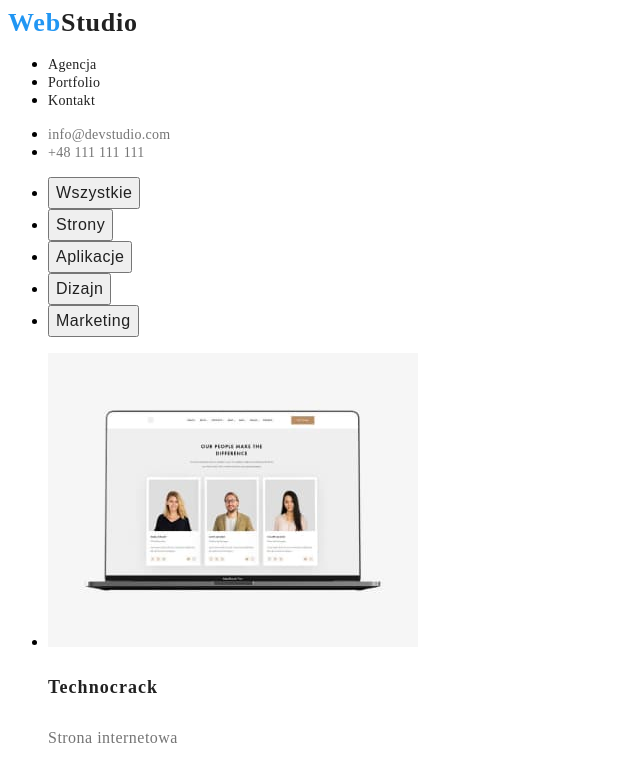
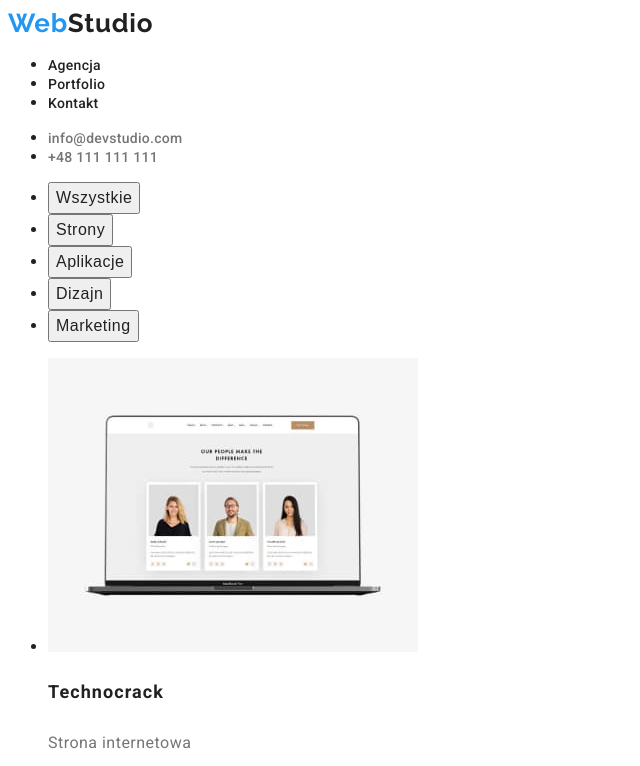
Before and after one commit to karolinascieszko/goit-markup-hw-02, a plain HTML site: page portfolio.html in a window 1280 px wide. Shown: the top 766 px of the page, without its empty margins (0-640 px from the left). Drawn offline with Linux system fonts and the light colour scheme.

Commit message:
poprawienie czcionki

```diff
--- a/css/styles.css
+++ b/css/styles.css
@@ -1,7 +1,5 @@
 :root {
-  --main-font-font-family: 'Roboto', sans-serif;
-
-  --secondary-font-font-family: 'Raleway', sans-serif;
+  --font-family: 'Raleway', sans-serif;
 
   --main-color: #2196f3;
   --main-font-color: #212121;
@@ -13,11 +11,12 @@
   --font-contact-footer-color: rgba(255, 255, 255, 0.6);
 }
 body {
-  font-family: var(--main-font) var(--main-font-color);
+  font-family: 'Roboto', sans-serif;
+  color: var(--main-font-color);
 }
 /*===== COMPONENTS=====*/
 .navigation-logo {
-  font-family: var(--secondary-font);
+  font-family: var(--font-family);
   font-weight: 700;
   font-size: 26px;
   line-height: 1.192;
--- a/portfolio.html
+++ b/portfolio.html
@@ -1,10 +1,15 @@
 <!DOCTYPE html>
-<html lang="pl-PL">
+<html lang="en">
   <head>
     <meta charset="UTF-8" />
     <meta http-equiv="X-UA-Compatible" content="IE=edge" />
     <meta name="viewport" content="width=device-width, initial-scale=1.0" />
     <link rel="stylesheet" href="./css/styles.css" />
+    <link rel="preconnect" href="https://fonts.gstatic.com" />
+    <link
+      href="https://fonts.googleapis.com/css2?family=Raleway:wght@700&family=Roboto:wght@400;500;700;900&display=swap"
+      rel="stylesheet"
+    />
     <title>Portfolio</title>
   </head>
   <body>
```
Also changed, not shown: index.html (+1 -1 lines).
